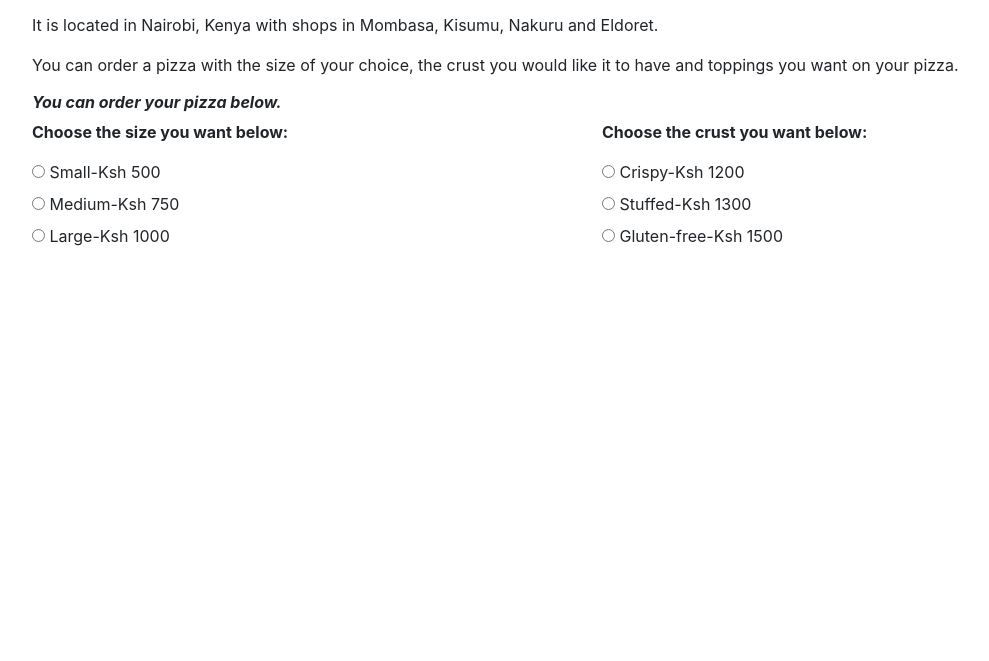
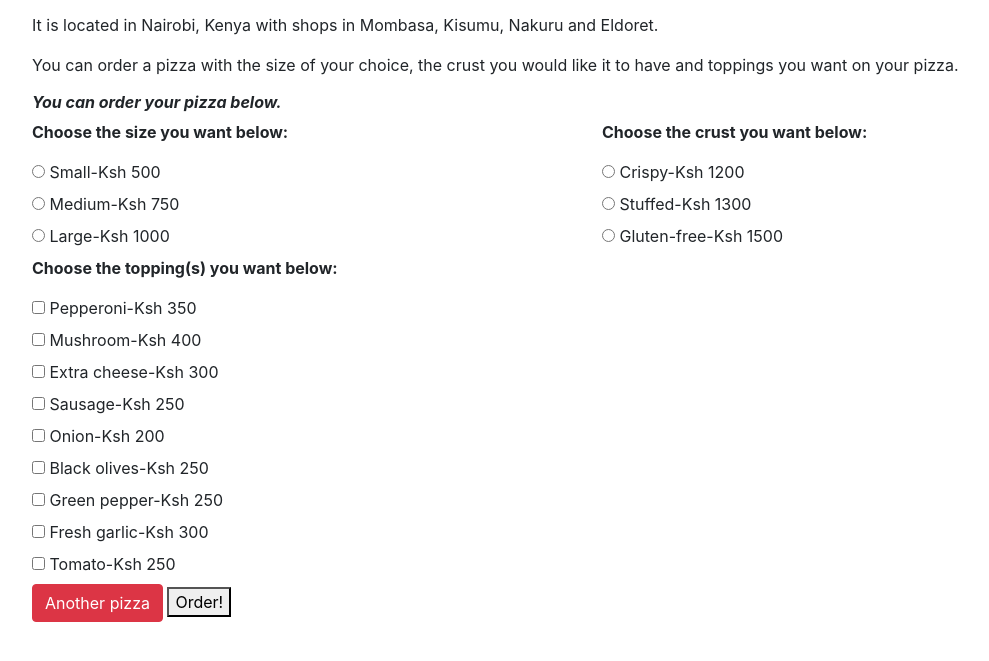
Before and after one commit to lewis-murgor/pizza, a plain HTML site: page index.html in a window 1280 px wide. Shown: the part 83-744 px from the top of the page, without its empty margins (53-1042 px from the left). Drawn offline with nearby package versions, Linux system fonts and the light colour scheme.

Commit message:
add input form

```diff
--- a/index.html
+++ b/index.html
@@ -46,6 +46,36 @@
                             </div>
                         </div>
                     </div>
+                            <div id="toppings">
+                                <p><strong>Choose the topping(s) you want below:</strong></p>
+                                <input type="checkbox" id="pepperoni">
+                                <label for="pepperoni">Pepperoni-Ksh 350</label><br>
+                                <input type="checkbox" id="mushroom">
+                                <label for="mushroom">Mushroom-Ksh 400</label><br>
+                                <input type="checkbox" id="extraCheese">
+                                <label for="exra cheese">Extra cheese-Ksh 300</label><br>
+                                <input type="checkbox" id="sausage">
+                                <label for="sausage">Sausage-Ksh 250</label><br>
+                                <input type="checkbox" id="onion">
+                                <label for="onion">Onion-Ksh 200</label><br>
+                                <input type="checkbox" id="blackOlives">
+                                <label for="black olives">Black olives-Ksh 250</label><br>
+                                <input type="checkbox" id="greenPepper">
+                                <label for="green pepper">Green pepper-Ksh 250</label><br>
+                                <input type="checkbox" id="freshGarlic">
+                                <label for="fresh garlic">Fresh garlic-Ksh 300</label><br>
+                                <input type="checkbox" id="tomato">
+                                <label for="tomato">Tomato-Ksh 250</label><br>
+                            </div>
+                </div>
+
+                                <span class="btn btn-danger" id="addPizza">Another pizza</span>
+                                <button type="submit">Order!</button>
+                                <ul id="pizzaPrice">
+
+                                </ul>
+
+            </form>
     </div>
 </body>
 </html>
```
